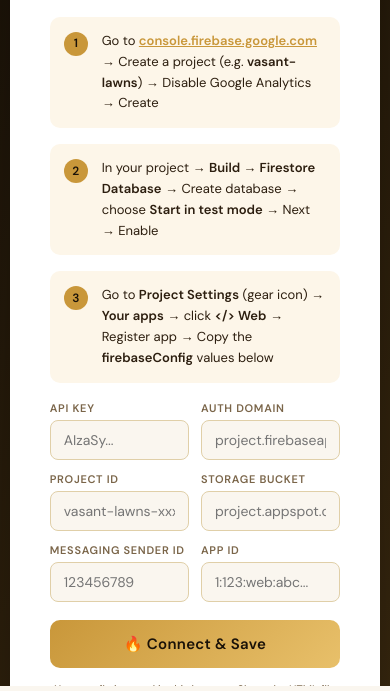
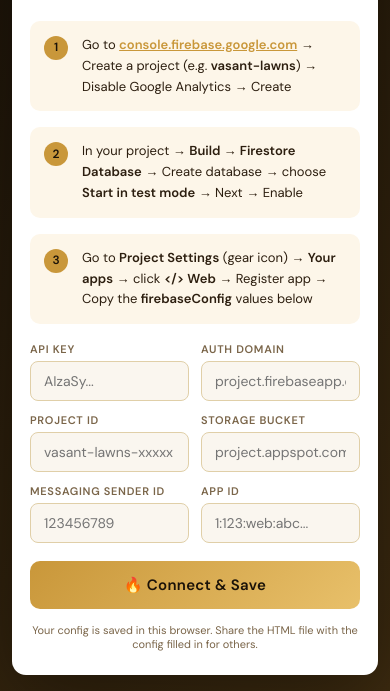
Before and after one commit to AjayK16/Vasant_Lawns, a plain HTML site: page index.html in a window 390 px wide. Shown: the part 158-849 px from the top of the page. Drawn offline with nearby package versions, Linux system fonts and the light colour scheme; a web font is replaced by a local one.

Commit message:
Add files via upload

```diff
--- a/index.html
+++ b/index.html
@@ -61,11 +61,16 @@
   #login-page {
     min-height: 100vh;
     display: flex;
-    align-items: center;
+    align-items: flex-start;
     justify-content: center;
     background: linear-gradient(135deg, #1A1208 0%, #3D2B10 50%, #1A1208 100%);
     position: relative;
-    overflow: hidden;
+    overflow-y: auto;
+    padding: 24px 16px;
+  }
+  .login-card { margin: auto; }
+  @media(max-width:480px){
+    .login-card { padding: 32px 24px; }
   }
   #login-page::before {
     content: '';
@@ -134,7 +139,8 @@
   .login-error { color: var(--red); font-size: 13px; margin-top: 10px; text-align: center; display:none; }
 
   /* ── MAIN APP ───────────────────────────────── */
-  html, body { height: 100%; overflow: hidden; }
+  html, body { height: 100%; }
+  body.app-active { overflow: hidden; }
   #app { display: none; height: 100vh; overflow: hidden; }
   #app.visible { display: flex; }
 
@@ -444,16 +450,23 @@
 
   /* ── FIREBASE SETUP ── */
   #fb-setup-page {
-    min-height: 100vh; display: none; align-items: center; justify-content: center;
+    min-height: 100vh; display: none;
+    align-items: flex-start; justify-content: center;
     background: linear-gradient(135deg, #1A1208 0%, #3D2B10 100%);
-    position: relative; overflow: hidden;
+    position: relative; overflow-y: auto;
+    padding: 24px 16px;
   }
   #fb-setup-page.show { display: flex; }
   .fb-card {
-    background: var(--white); border-radius: 20px; padding: 36px 40px;
-    width: 560px; max-width: 95vw;
+    background: var(--white); border-radius: 20px; padding: 32px 28px;
+    width: 560px; max-width: 100%;
     box-shadow: 0 20px 80px rgba(0,0,0,0.4);
     border-top: 4px solid #FF6B00;
+    margin: auto;
+  }
+  @media(max-width:600px){
+    .fb-card { padding: 24px 18px; border-radius: 14px; }
+    #fb-setup-page { padding: 16px 12px; }
   }
   .fb-step { display:flex; align-items:flex-start; gap:14px; margin-bottom:16px; padding:14px; background:var(--gold-pale); border-radius:10px; font-size:13px; line-height:1.6; }
   .fb-step-num { background:var(--gold); color:var(--deep); font-weight:800; font-size:12px; border-radius:50%; width:24px; height:24px; display:flex; align-items:center; justify-content:center; flex-shrink:0; margin-top:1px; }
@@ -1123,6 +1136,7 @@
 
 function doLogout(){
   currentUser=null;
+  document.body.classList.remove('app-active');
   document.getElementById('login-page').style.display='flex';
   document.getElementById('app').classList.remove('visible');
   document.getElementById('login-user').value='';
@@ -1139,6 +1153,7 @@
   });
   document.getElementById('topbar-date').textContent = new Date().toLocaleDateString('en-IN',{weekday:'long',year:'numeric',month:'long',day:'numeric'});
   // Subscribe to real-time updates
+  document.body.classList.add('app-active');
   subscribeBookings();
   showSection('dashboard');
 }
```
